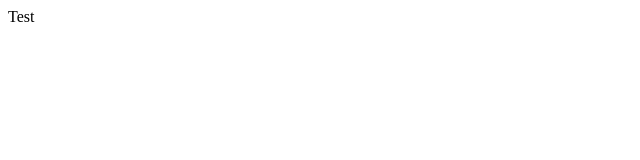
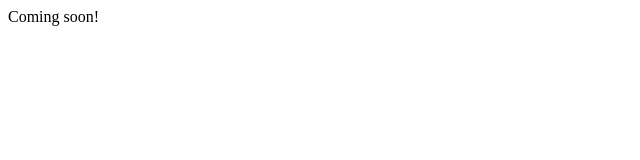
Before and after one commit to mtliendo/slack-clapback, a website: page dist/index.html in a window 1280 px wide. Shown: the full height of the page, 0-640 px from the left. Drawn offline with Linux system fonts and the light colour scheme.

```diff
--- a/dist/index.html
+++ b/dist/index.html
@@ -7,6 +7,6 @@
   <title>Clapback</title>
 </head>
 <body>
-  Test
+  Coming soon!
 </body>
 </html>
```
Also changed, not shown: README.md, images/sassy.jpg (added), 1 other file.
